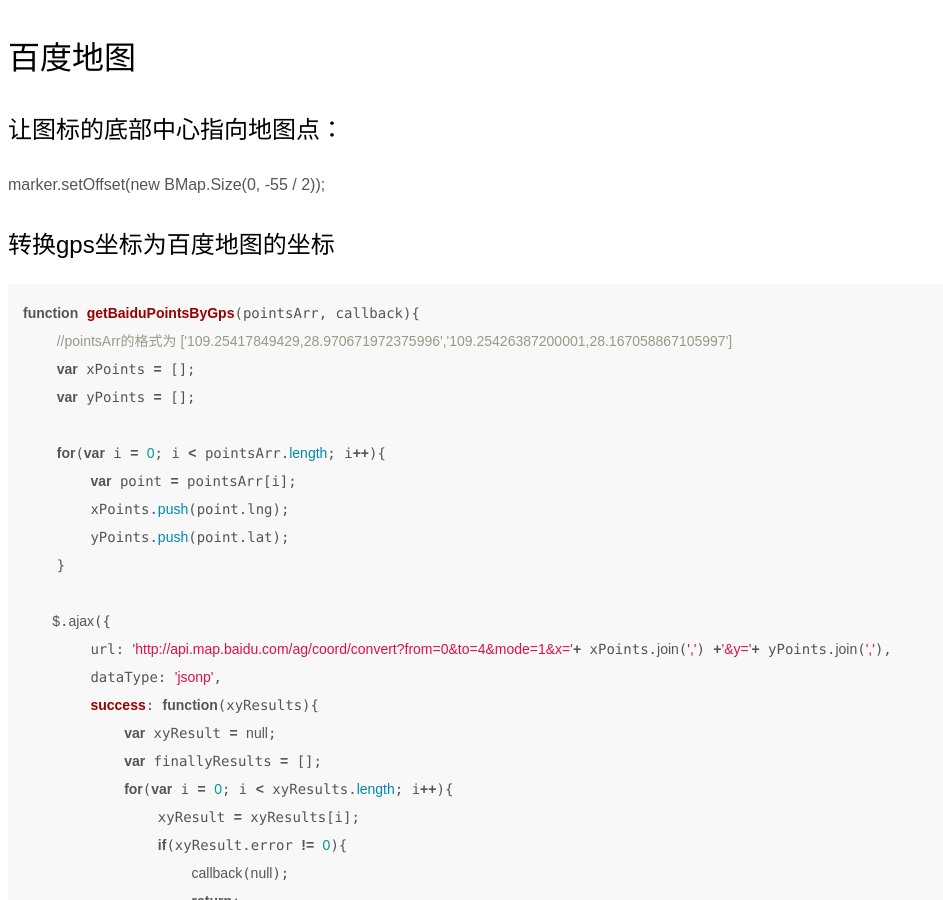
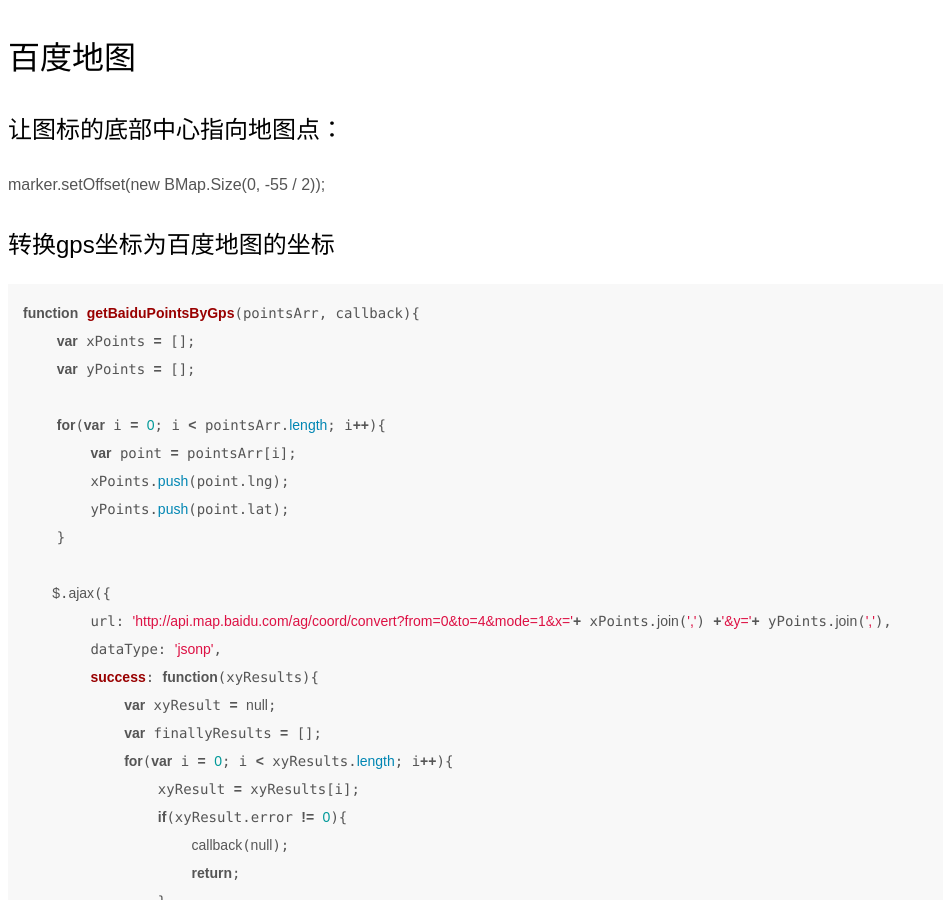
Before and after one commit to libmw/webdemos, a Jekyll site: the page built from _lib/baidu-map.md, in a window 1280 px wide and 900 px high. Shown: the whole window, without its empty margins (0-943 px from the left). Built offline with Jekyll 4.4.1, drawn with Linux system fonts in a browser that asks for light colours.

Commit message:
delete log

```diff
--- a/_lib/baidu-map.md
+++ b/_lib/baidu-map.md
@@ -12,7 +12,6 @@
 ## 转换gps坐标为百度地图的坐标
 
 <pre><code data-language="javascript">function getBaiduPointsByGps(pointsArr, callback){
-    //pointsArr的格式为 ['109.25417849429,28.970671972375996','109.25426387200001,28.167058867105997']
     var xPoints = [];
     var yPoints = [];
 
```
